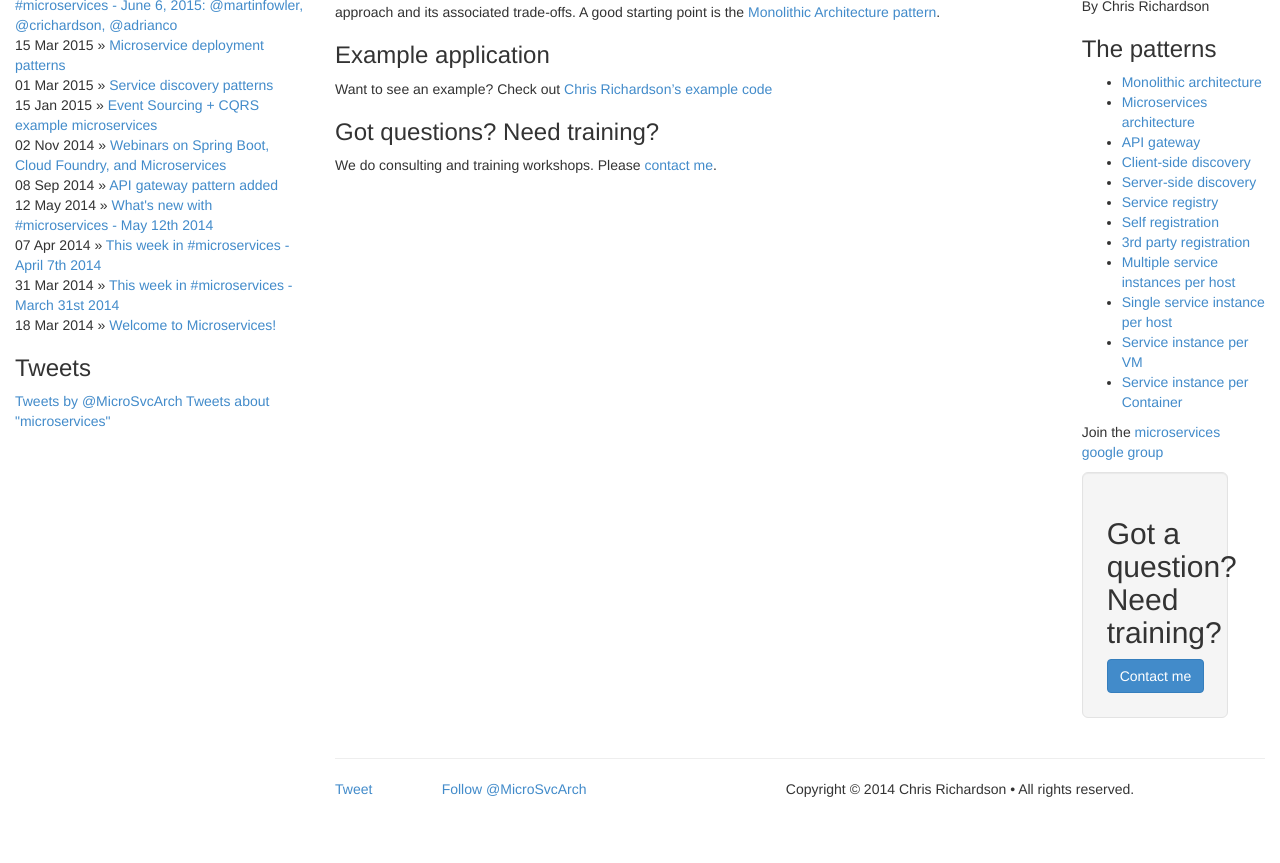
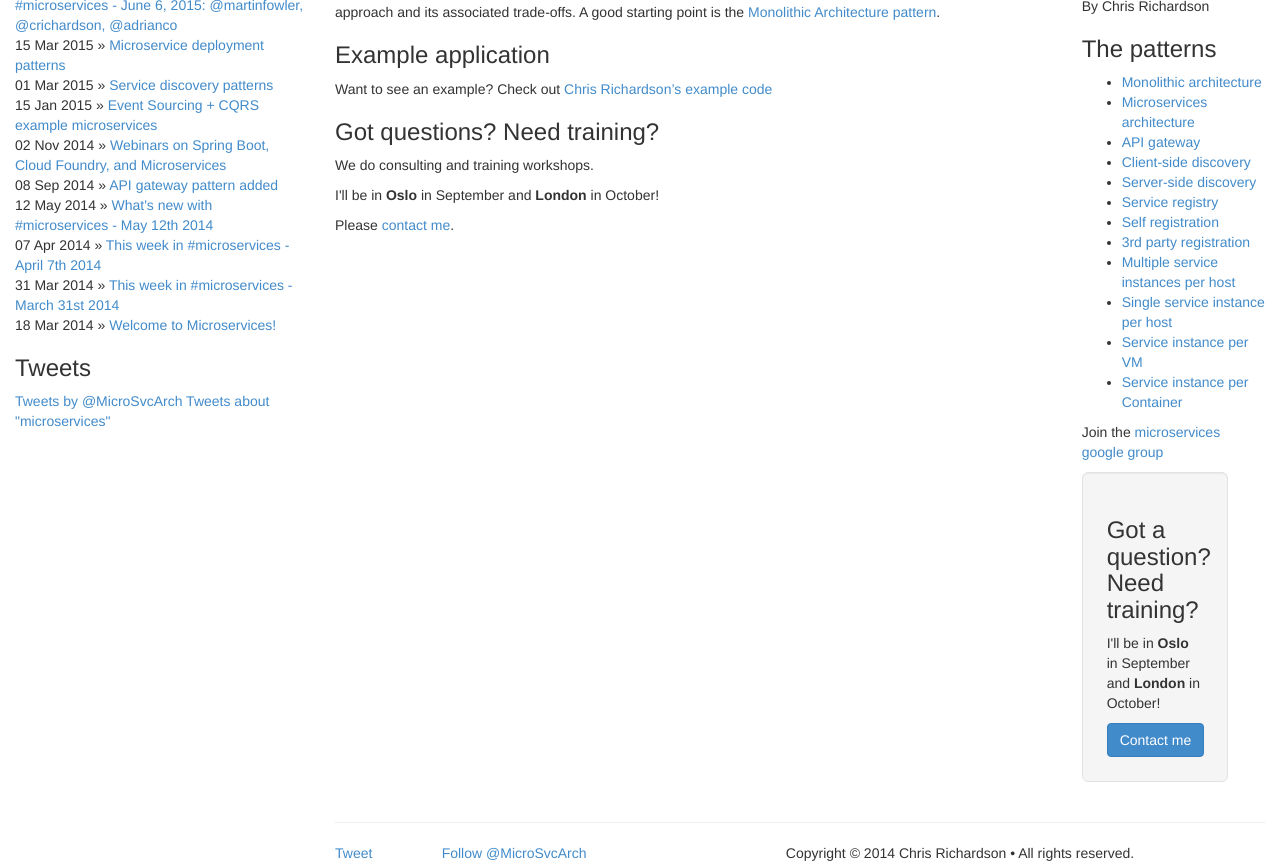
Before and after one commit to joobn72/microservices, a Jekyll site: the page built from index.html, in a window 1280 px wide, cut to the strip 276-1139 px from the top of the page. Built offline with Jekyll 4.4.1, drawn with Linux system fonts in a browser that asks for light colours; Markdown is read by kramdown in place of the engine named in the settings; comment, search, counter and statistics services are not loaded; before the commit the page ends 1075 px from its top, so only the background shows below that.

Commit message:
Mentioned Oslo and London

```diff
--- a/_includes/introduction.html
+++ b/_includes/introduction.html
@@ -15,5 +15,6 @@ A good starting point is the <a href="/patterns/monolithic.html">Monolithic Arch
 
 <h3 id="got-questions-need-training">Got questions? Need training?</h3>
 
-<p>We do consulting and training workshops.
-Please <a href="http://www.chrisrichardson.net/microserviceslanding.html">contact me</a>.</p>
+<p>We do consulting and training workshops.</p>
+<p>I'll be in <b>Oslo</b> in September and <b>London</b> in October!</p>
+<p>Please <a href="http://www.chrisrichardson.net/microserviceslanding.html">contact me</a>.</p>
--- a/_includes/patterns.html
+++ b/_includes/patterns.html
@@ -16,5 +16,7 @@
 <p>Join the <a href="https://groups.google.com/forum/#!forum/microservices">microservices google group</a></p>
 
 <div class="bg-info well well-lg" style="width:80%;">
-  <h2>Got a question? Need training?</h2> <a class="btn btn-primary" href="http://www.chrisrichardson.net/microserviceslanding.html">Contact me</a>
+  <h3>Got a question? Need training?</h3>
+  <p>I'll be in <b>Oslo</b> in September and <b>London</b> in October!</p>
+  <a class="btn btn-primary" href="http://www.chrisrichardson.net/microserviceslanding.html">Contact me</a>
 </div>
```
Also changed, not shown: _includes.md/introduction.md (+1 -0 lines), _includes.md/patterns.md (+3 -1 lines).
